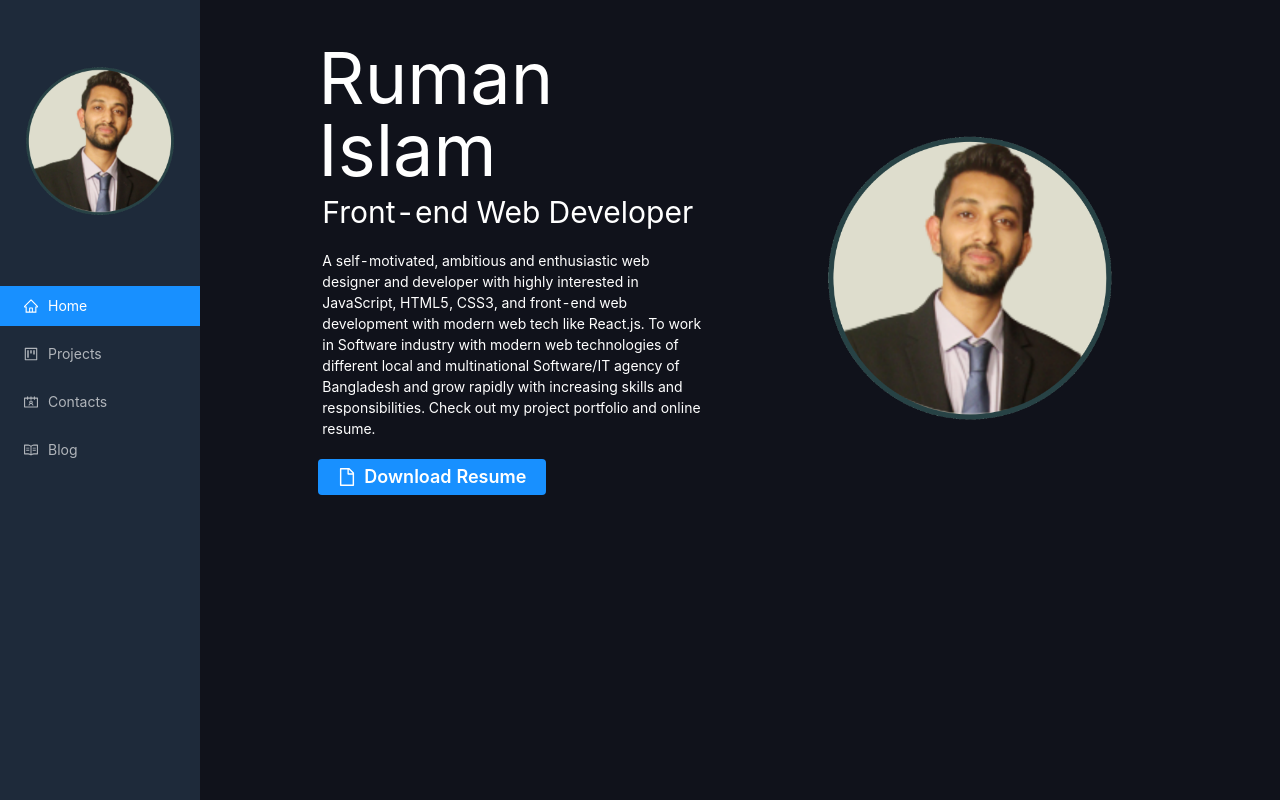
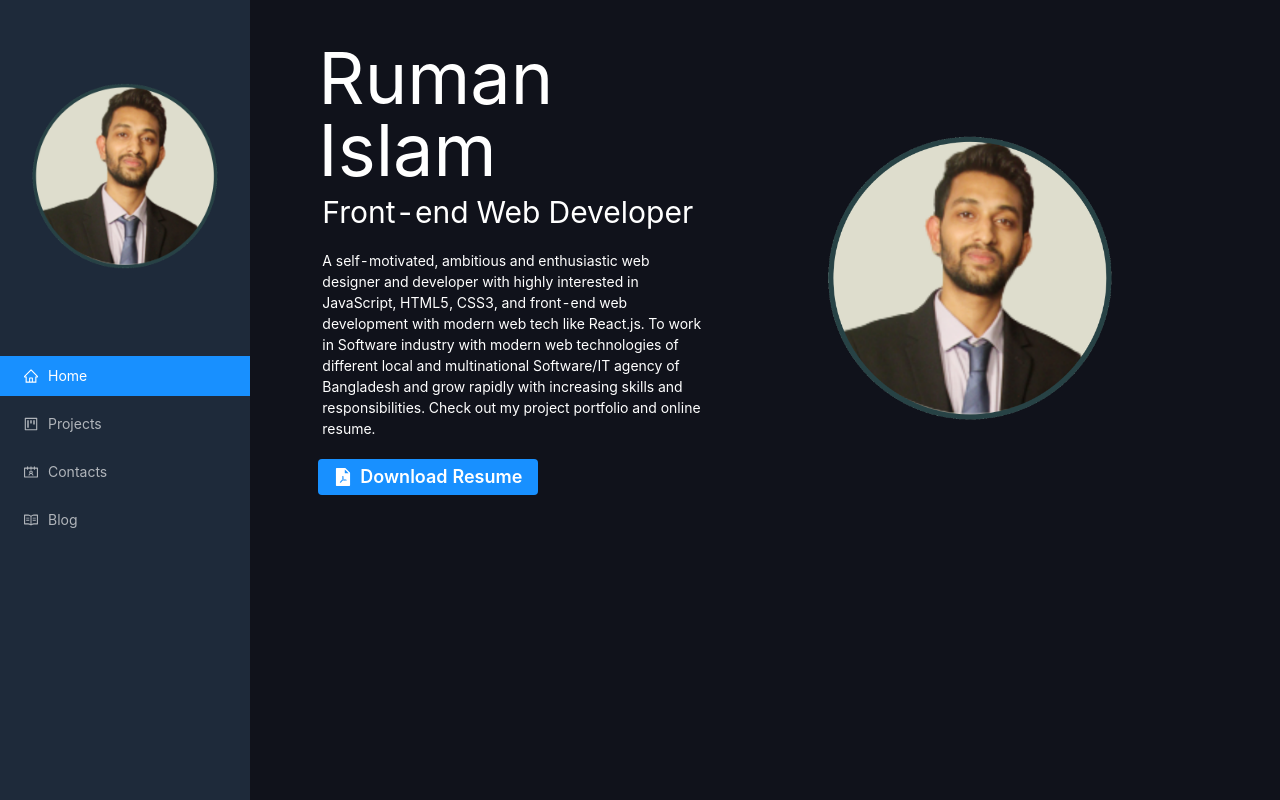
Before and after one commit to Ruman-Islam/Ruman-Islam-portfolio, a React (Create React App) app: page / in a window 1280 px wide. Built offline with nearby package versions, Linux system fonts and the light colour scheme.

Commit message:
home page done

```diff
--- a/src/components/Siderbar/Sidebar.js
+++ b/src/components/Siderbar/Sidebar.js
@@ -14,7 +14,7 @@ const { Content, Sider } = Layout;
 const Sidebar = () => {
   return (
     <Layout>
-      <Sider
+      <Sider width={250}
         className='sider-style'
         breakpoint="lg"
         collapsedWidth="0">
--- a/src/pages/Home/Home.js
+++ b/src/pages/Home/Home.js
@@ -1,6 +1,7 @@
 import React from 'react';
 import profileImage from '../../assets/profile-image.png';
-import { FileOutlined } from '@ant-design/icons';
+import { FilePdfFilled } from '@ant-design/icons';
+import resume from '../../assets/Ruman-Islam.pdf';
 
 const Home = () => {
     return (
@@ -10,13 +11,13 @@ const Home = () => {
                     <h1 className='text-white text-4xl xl:text-7xl'>Ruman Islam</h1>
                     <h2 className='text-white text-3xl pl-1 mt-2 mb-5'>Front-end Web Developer</h2>
                     <p className='pl-1'>A self-motivated, ambitious and enthusiastic web designer and developer with highly interested in JavaScript, HTML5, CSS3, and front-end web development with modern web tech like React.js. To work in Software industry with modern web technologies of different local and multinational Software/IT agency of Bangladesh and grow rapidly with increasing skills and responsibilities. Check out my project portfolio and online resume.</p>
-                    <button className='px-5 py-1 rounded my-5 mx-auto xl:ml-0
+                    <button className='px-4 py-1 rounded my-5 mx-auto xl:ml-0
                      bg-[#1890FF] text-lg font-semibold flex justify-center items-center'>
-                        <FileOutlined />
-                        <span className='ml-2'> Download Resume</span>
+                        <FilePdfFilled />
+                        <a href={resume} download={resume} className='ml-2'> Download Resume</a>
                     </button>
                 </div>
-                <div className='w-full xl:w-5/12'>
+                <div className='w-full shrink-0 xl:w-5/12'>
                     <img src={profileImage} alt="" />
                 </div>
             </div>
```
Also changed, not shown: 1 other file (tests, documents, lock files or other folders).
